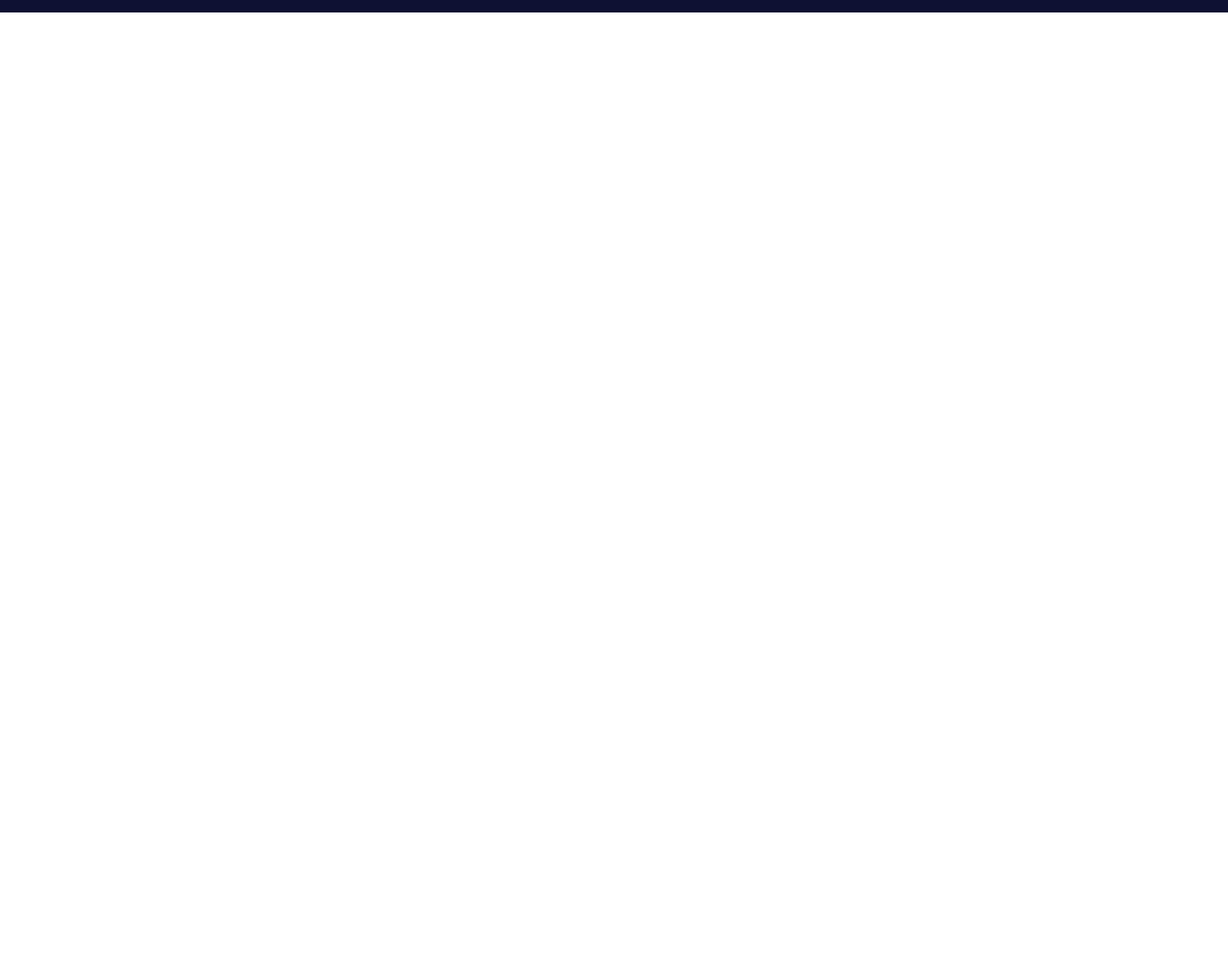
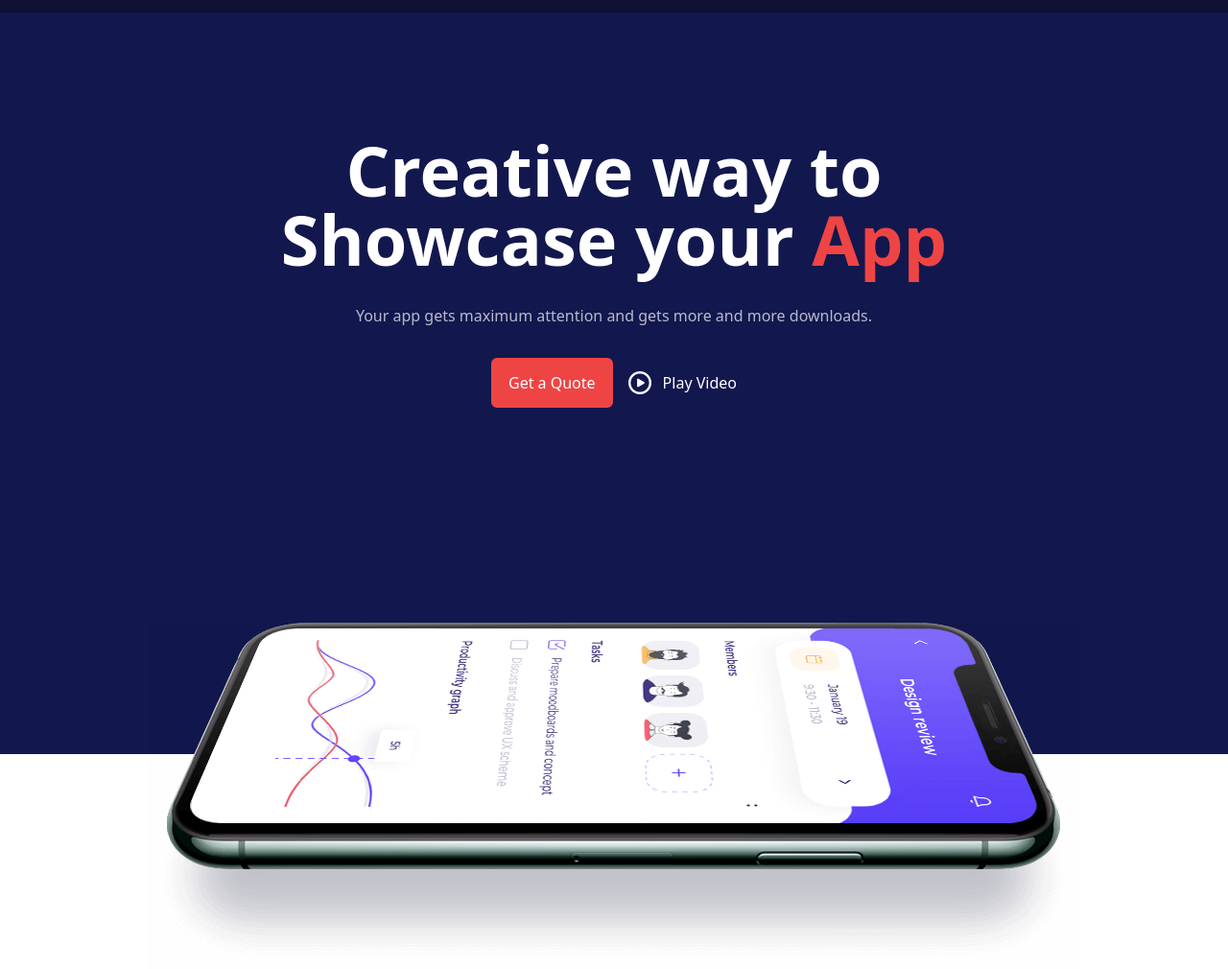
Before and after one commit to arnabw/AppLanding, a plain HTML site: page index.html in a window 1280 px wide. Shown: the part 71-1081 px from the top of the page at 96% size. Before the commit the page ends 800 px from the top, so only its background shows below. Drawn offline with nearby package versions, Linux system fonts and the light colour scheme.

Commit message:
added banner section

```diff
--- a/index.html
+++ b/index.html
@@ -4,10 +4,13 @@
     <meta charset="UTF-8">
     <meta name="viewport" content="width=device-width, initial-scale=1.0">
     <title>AppLanding</title>
+    <link rel="icon" href="./assets/mobile.png" type="png/icon">
+
     <script src="https://cdn.tailwindcss.com"></script>
 </head>
 <body>
     <header>
+        <!-- Nav Section  -->
         <div class="container mx-auto bg-[#0E1133]">
             <nav class=" px-8 lg:px-24 py-2 lg:py-4 flex justify-between">
                 <div class="flex gap-6 items-center">
@@ -29,6 +32,22 @@
                 </div>
             </nav>
         </div>
+<!-- Banner Section  -->
+<div class="container mx-auto bg-[#12174E]">
+    <div class=" px-8 lg:px-24 flex flex-col justify-center items-center">
+        <div class="mt-14 lg:mt-32 text-center space-y-4 lg:space-y-8">
+            <h1 class="text-3xl lg:text-7xl text-white font-bold">Creative way to <br> Showcase your <span class="text-[#EF4444]">App</span></h1>
+            <p class="text-white opacity-70">Your app gets maximum attention and gets more and more downloads.</p>
+            <div class="text-white flex justify-center items-center gap-4">
+                <button class="bg-[#EF4444] px-4 py-3 rounded-md border-2 border-[#EF4444] hover:bg-transparent transition duration-300 ease-out hover:ease-in">Get a Quote</button>
+                <button class="flex items-center"><img class="mr-3" src="./assets/play-button.png" alt="">Play Video</button>
+            </div>
+        </div>
+        <div class="translate-y-16 md:translate-y-40 lg:translate-y-56">
+            <img src="./assets/hero-thumb-4.png" alt="">
+        </div>
+    </div>
+</div>
     </header>
 </body>
 </html>
```
Also changed, not shown: assets/mobile.png (added).
